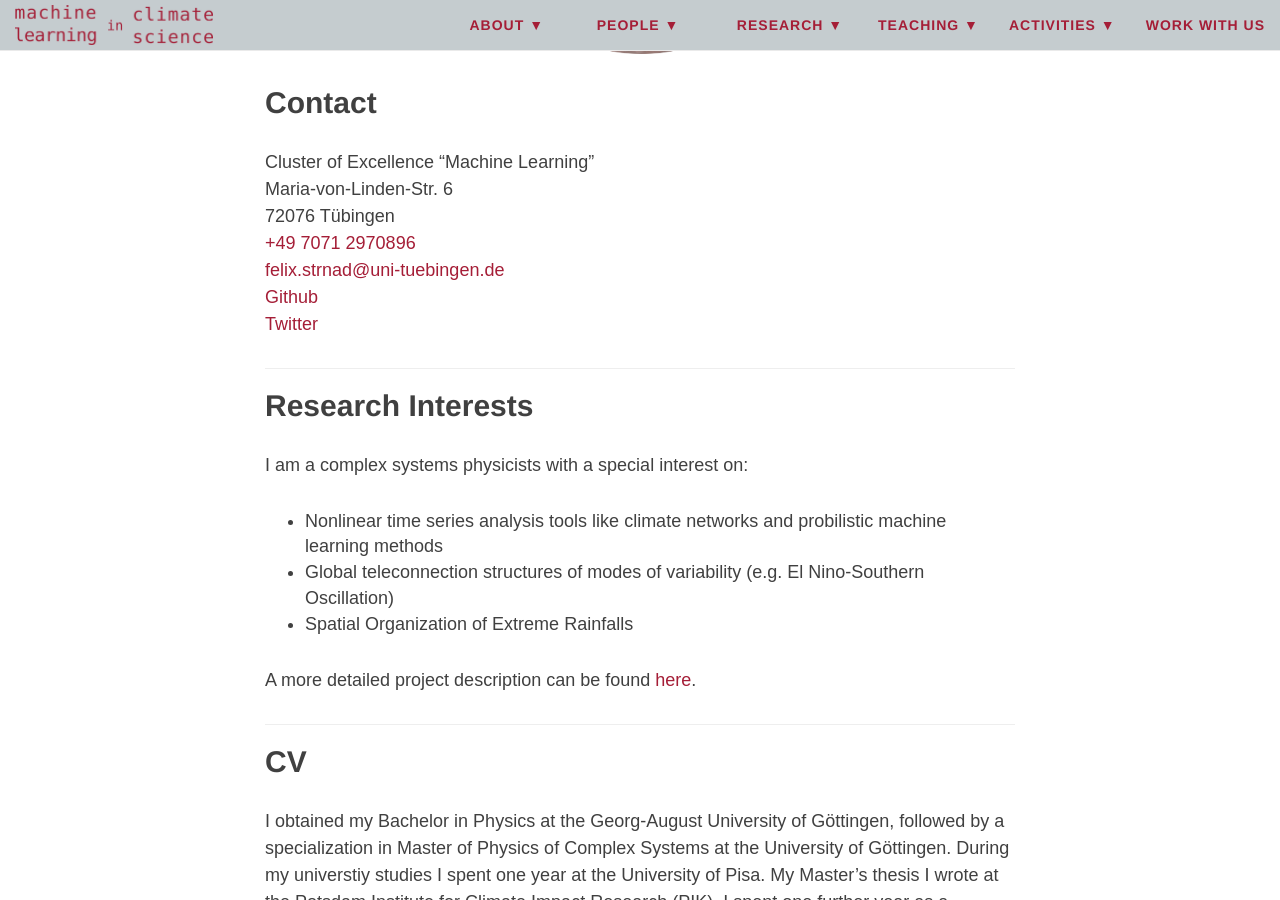
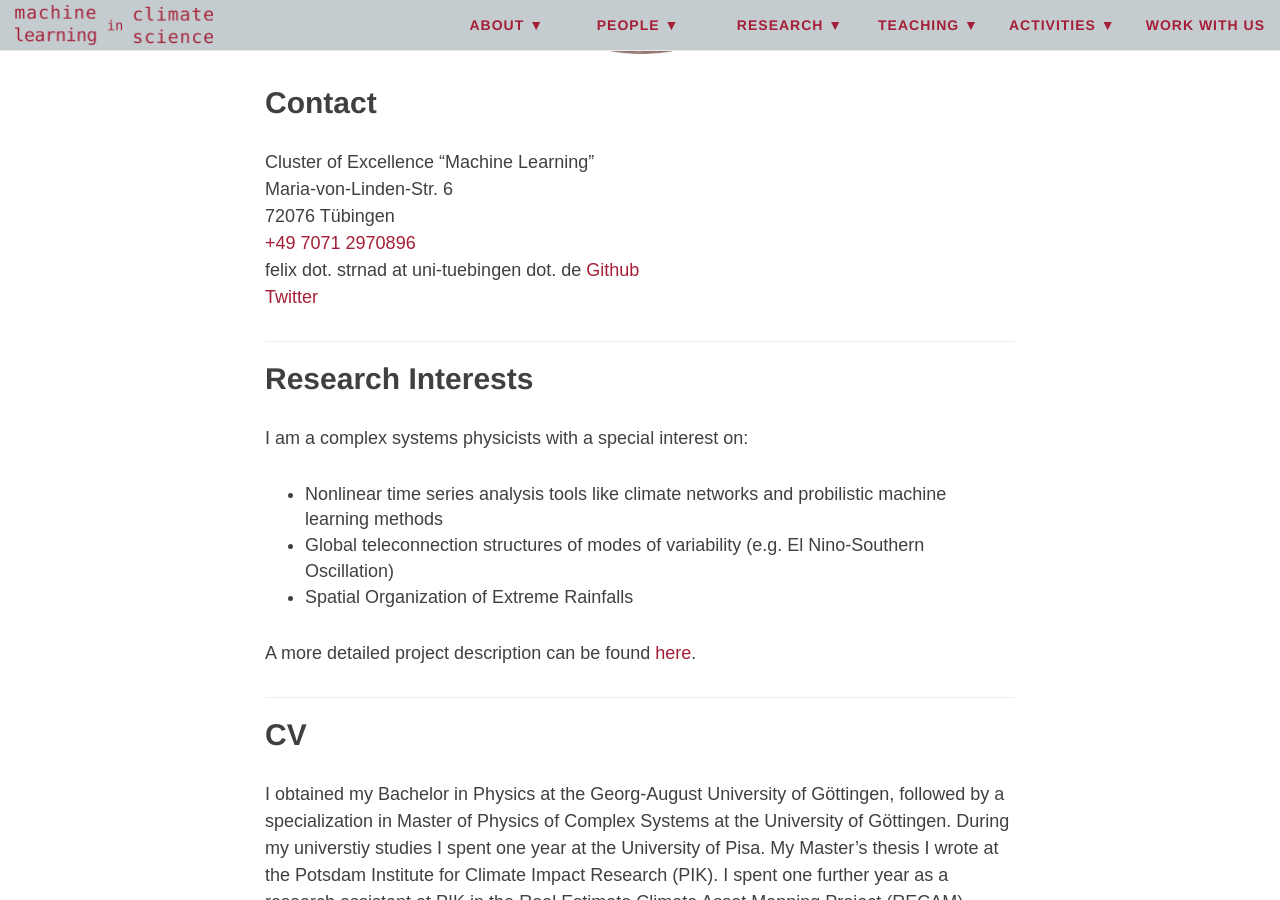
Before and after one commit to mlcs/mlcs.github.io, a Jekyll site: the page built from people/strnad.md, in a window 1280 px wide and 900 px high, scrolled down 620 px. Built offline with Jekyll 4.4.1, drawn with Linux system fonts in a browser that asks for light colours; nearby versions of some CDN libraries.

Commit message:
Changed mail adress to be more robust against email harvesting.

```diff
--- a/people/strnad.md
+++ b/people/strnad.md
@@ -10,7 +10,7 @@ Cluster of Excellence "Machine Learning"
 Maria-von-Linden-Str. 6
 72076 Tübingen
 [+49 7071 2970896](tel:+4970712970896)
-[felix.strnad@uni-tuebingen.de](mailto:felix.strnad@uni-tuebingen.de)
+felix dot. strnad at uni-tuebingen dot. de
 [Github](https://github.com/fstrnad)\
 [Twitter](https://twitter.com/strnad_f)
 
```
